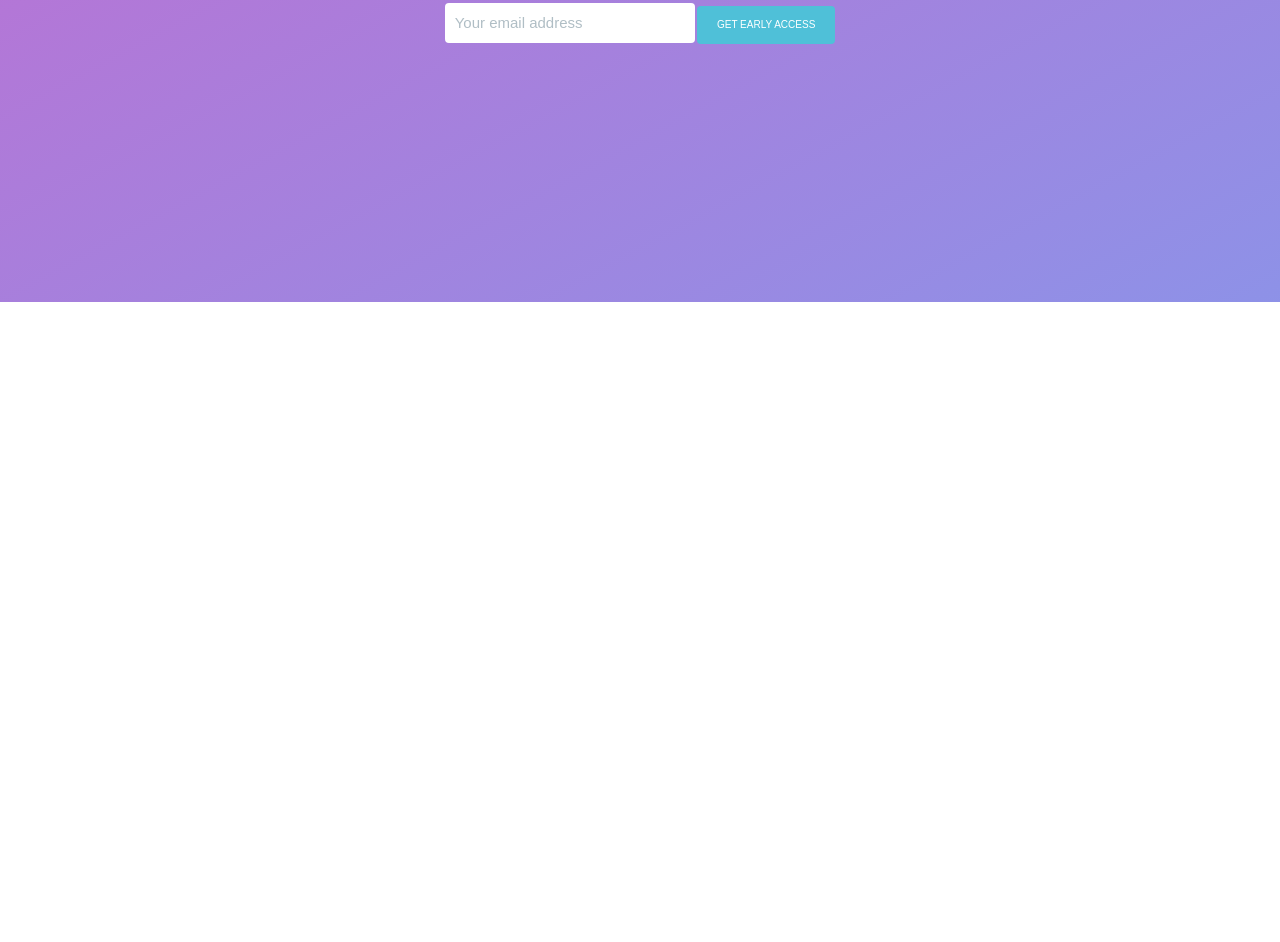
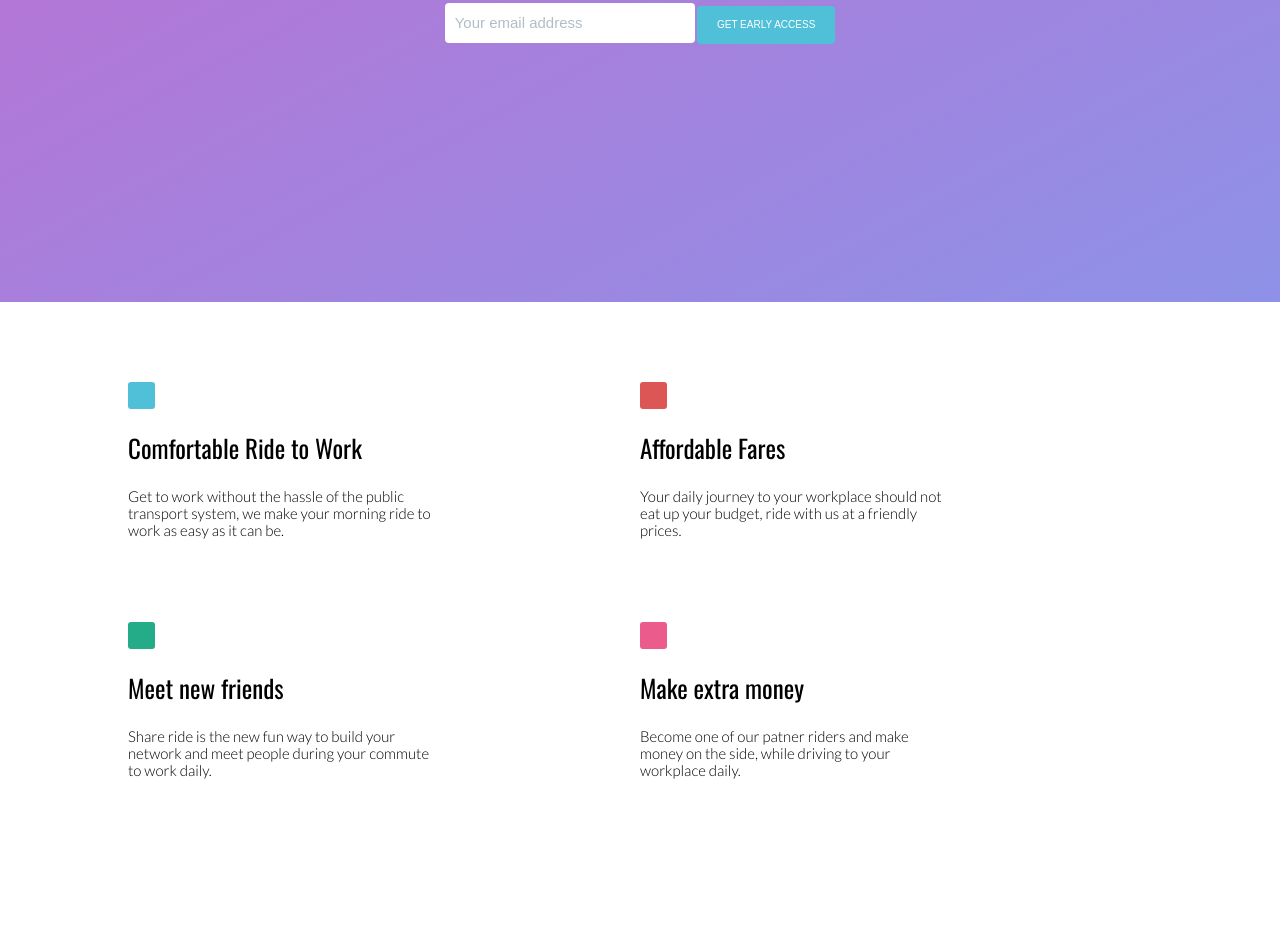
Before and after one commit to chiebuka39/shareride, a website: page index.html in a window 1280 px wide. Shown: the part 498-1440 px from the top of the page. Before the commit the page ends 800 px from the top, so only its background shows below. Drawn offline with nearby package versions, Linux system fonts and the light colour scheme.

Commit message:
added bebefits section

```diff
--- a/index.html
+++ b/index.html
@@ -24,6 +24,43 @@
                 </form>
         </div>
     </header>
+    <section class="benefits">
+            <div class="row">
+                    <div class="benefit">
+                            <svg xmlns="http://www.w3.org/2000/svg" width="27" height="27" viewBox="0 0 27 27">
+                                <rect width="27" height="27" rx="3" fill="#4FC0D8"/></svg>
+                            <h3 class="heading-3">Comfortable Ride to Work</h3>
+                            <p class="paragraph-1">Get to work without the hassle of the public transport system,
+                                we make your morning ride to work as easy as it can be.</p>
+                    </div>
+                    <div class="benefit">
+                            <svg xmlns="http://www.w3.org/2000/svg" width="27" height="27" viewBox="0 0 27 27">
+                                <rect width="27" height="27" rx="3" fill="#DC5656"/></svg>
+                            <h3 class="heading-3">Affordable Fares</h3>
+                            <p class="paragraph-1">Your daily journey to your workplace should not eat up your budget,
+                                ride with us at a friendly prices.</p>
+                    </div>
+            </div>
+            <div class="row">
+                    <div class="benefit">
+                            <svg xmlns="http://www.w3.org/2000/svg" width="27" height="27" viewBox="0 0 27 27">
+                                <rect width="27" height="27" rx="3" fill="#23ac87"/></svg>
+                            <h3 class="heading-3">Meet new friends</h3>
+                            <p class="paragraph-1">Share ride is the new fun way to build your network
+                                and meet people during your commute to work daily.</p>
+                    </div>
+                    <div class="benefit">
+                            <svg xmlns="http://www.w3.org/2000/svg" width="27" height="27" viewBox="0 0 27 27">
+                                <rect width="27" height="27" rx="3" fill="#EB5B8C"/></svg>
+                            <h3 class="heading-3">Make extra money</h3>
+                            <p class="paragraph-1">Become one of our patner riders and make money on the side, while driving to your workplace daily.</p>
+                    </div>
+            </div>
+    </section>
+
+
+
+    </section>
     <script src="dist/js/main.min.js"></script>
 </body>
 </html>
--- a/src/scss/components/_typography.scss
+++ b/src/scss/components/_typography.scss
@@ -24,6 +24,13 @@
     margin: 0;
     padding: 0;
 }
+.paragraph-1{
+    font-size: 1.5rem;
+    font-weight: 300;
+    font-family: 'lato', sans-serif;
+    margin: 0;
+    padding: 0;
+}
 
 @include media( '<=700px' ) {
     .heading-1{
@@ -34,4 +41,12 @@
     .paragraph{
         font-size: 1.5rem;
     }
+
+    .paragraph-1{
+        font-size: 1.5rem;
+        font-weight: 300;
+        font-family: 'lato', sans-serif;
+        margin: 0;
+        padding: 0;
+    }
 }
--- /dev/null
+++ b/src/scss/layout/_benefits.scss
@@ -0,0 +1,40 @@
+.benefits{
+    padding-top: 10vh;
+    padding-bottom: 10vh;
+    width: 80vw;
+    margin: auto;
+}
+
+.row{
+    display: flex;
+    flex-direction: row;
+
+}
+
+.benefit{
+    display: flex;
+    flex-direction: column;
+    align-content: center;
+    width: 50%;
+    height: 30vh;
+
+    p{
+        width: 60%;
+    }
+}
+
+@include media("<=700px") {
+    .row{
+        flex-direction: column;
+        overflow: hidden;
+    }
+
+    .benefit{
+
+        width: 100%;
+        height: 40vh;
+        p{
+            width: 90%;
+        }
+    }
+}
--- a/src/scss/style.scss
+++ b/src/scss/style.scss
@@ -43,6 +43,10 @@
 --------------------------------------------------------------*/
 @import "layout/header";
 /*--------------------------------------------------------------
+# Benefits
+--------------------------------------------------------------*/
+@import "layout/benefits";
+/*--------------------------------------------------------------
 # Footer
 --------------------------------------------------------------*/
 @import "layout/footer";
```
Also changed, not shown: dist/css/style.css.
